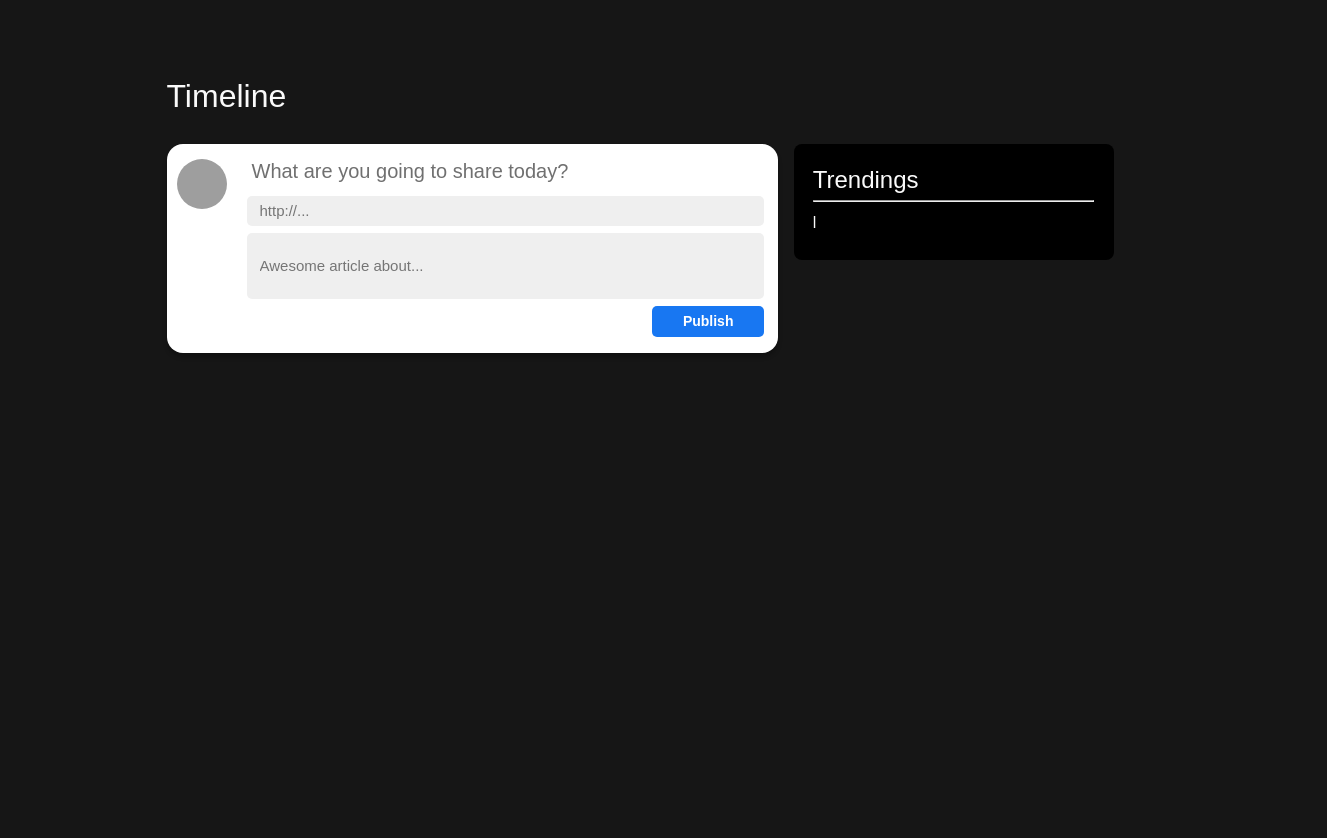
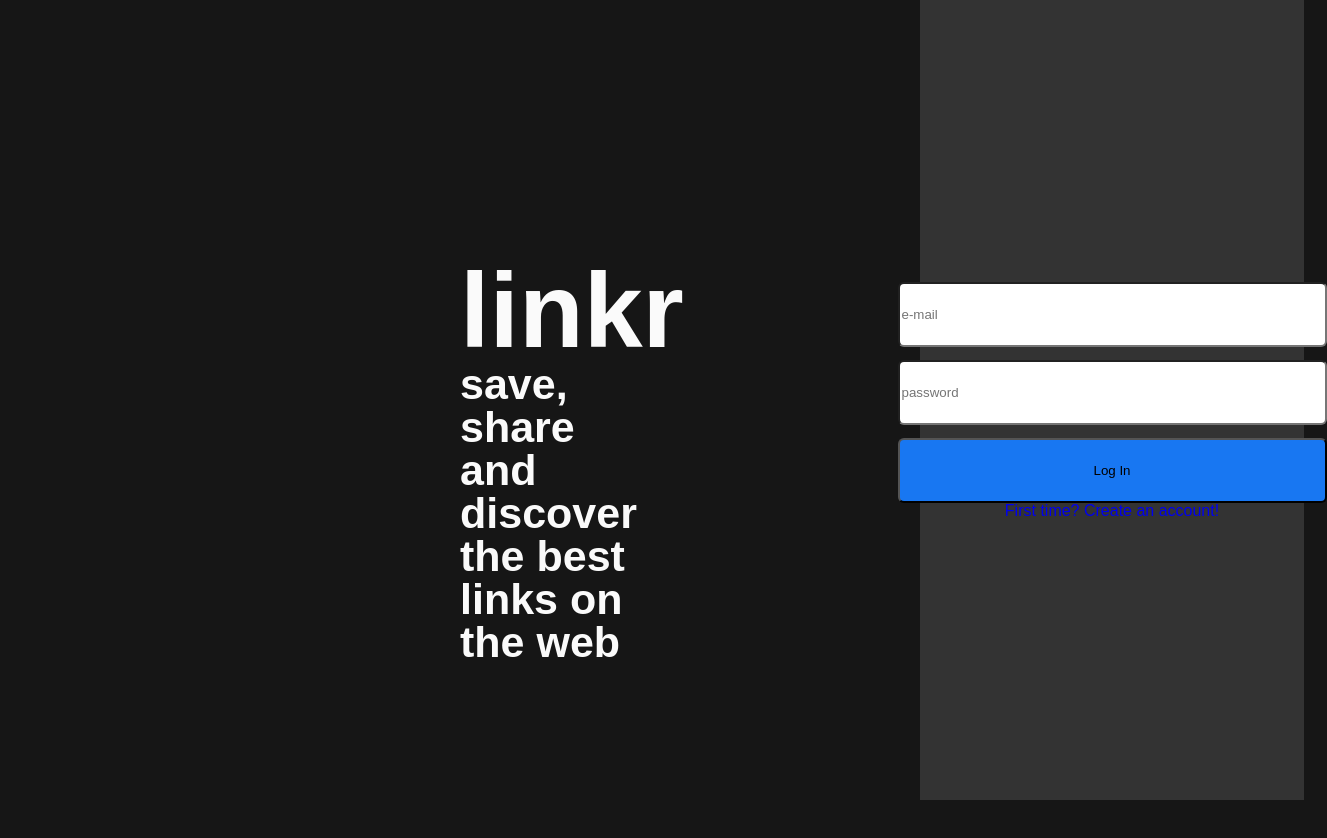
Before and after one commit to daniel-bernardino747/Linkr-F, a React (Create React App) app: page / in a window 1280 px wide. Shown: the top 838 px of the page, 1327 px wide, since content can reach past the window. Before the commit the page ends 800 px from the top, so only its background shows below. Built offline with nearby package versions, Linux system fonts and the light colour scheme; no server answers; grey boxes are pictures that could not be loaded.

Commit message:
feat: postPublishForm

```diff
--- a/src/components/PublishPost/index.js
+++ b/src/components/PublishPost/index.js
@@ -1,4 +1,6 @@
 import React from 'react'
+import { useForm } from 'react-hook-form'
+import { postPublish } from '../../services/api/post.services'
 
 import { Publish, Form } from './style'
 
@@ -7,56 +9,49 @@ export default function PublishPost() {
     image:
       'https://cdn.pixabay.com/photo/2015/04/23/22/00/tree-736885__480.jpg',
   }
-  const [disable, setDisable] = React.useState(false)
-  const [message, setMessage] = React.useState('Publish')
-  const [bodyData, setBodyData] = React.useState({ url: '', text: '' })
+  const { register, handleSubmit, formState } = useForm()
+  const { isSubmitting, errors } = formState
 
-  function submitForm(e) {
-    e.preventDefault()
-    setDisable(true)
-    setMessage('Publishing...')
-    console.log(bodyData)
-
-    /*
-    const promise = axios.post('http://localhost:5000/posts', bodyData)
-    promise.then(() => {
-      setBodyData({ url: '', text: '' })
-      setDisable(false)
-      window.location.reload()
-    })
-    promise.catch(() => {
-      alert('Houve um erro ao publicar seu link')
-      setDisable(false)
-    })
-    */
-  }
-
-  function sendInput(e) {
-    setBodyData({ ...bodyData, [e.target.name]: e.target.value })
+  function submitForm(data) {
+    return new Promise((resolve) =>
+      postPublish(data)
+        .then((sucess) => {
+          window.location.reload()
+          console.log(sucess.data)
+          resolve()
+        })
+        .catch((error) => {
+          console.log(error)
+        })
+    )
   }
 
   return (
     <Publish>
       <img src={data.image} alt="profileImg" />
-      <Form onSubmit={submitForm}>
+      <Form onSubmit={handleSubmit(submitForm)}>
         <p>What are you going to share today?</p>
         <input
           type="url"
           placeholder="http://..."
-          name="url"
-          onChange={sendInput}
-          disabled={disable}
-          required
+          {...register('url', {
+            required: true,
+          })}
         />
+        {errors?.url?.type === 'required' && <p>Url is required.</p>}
+        {errors?.url?.type === 'validate' && <p>Url is invalid.</p>}
+
         <input
           type="text"
           placeholder="Awesome article about..."
-          name="text"
-          onChange={sendInput}
-          disabled={disable}
+          {...register('text', { required: true, maxLength: 190 })}
         />
-        <button type="onSubmit" disabled={disable}>
-          {message}
+        {errors?.text?.type === 'required' && <p>Text is required.</p>}
+        {errors?.text?.type === 'maxLength' && (
+          <p>Text must have at max 190 characters.</p>
+        )}
+        <button disabled={isSubmitting}>
+          {isSubmitting ? 'Publishing...' : 'Publish'}
         </button>
       </Form>
     </Publish>
--- a/src/components/Snippet/index.js
+++ b/src/components/Snippet/index.js
@@ -5,8 +5,8 @@ import TextPost from '../TextPost'
 import { Banner, Content, ContIcons, ContTimeline } from './style'
 
 export default function Snippet(props) {
-  const { image, name, urlTitle, urlDescription, urlLink, urlImage } = props
-  console.log(image)
+  const { image, name, text, urlTitle, urlDescription, urlLink, urlImage } =
+    props
   return (
     <ContTimeline>
       <ContIcons>
@@ -16,9 +16,9 @@ export default function Snippet(props) {
       <div>
         <Content>
           <h1>{name}</h1>
-          <TextPost />
+          <TextPost text={text} />
         </Content>
-        <Banner>
+        <Banner onClick={() => window.open(urlLink)}>
           <div>
             <h1>{urlTitle}</h1>
             <h2>{urlDescription}</h2>
--- a/src/components/Snippet/style.js
+++ b/src/components/Snippet/style.js
@@ -45,6 +45,7 @@ export const Banner = styled.div`
   border: 1px solid #4d4d4d;
   border-radius: 5px;
   margin-top: 10px;
+  cursor: pointer;
 
   div {
     margin: 8px auto;
--- a/src/components/TextPost/index.js
+++ b/src/components/TextPost/index.js
@@ -5,7 +5,8 @@ import { ReactTagify } from 'react-tagify'
 // import { postHelpers } from '../../helpers/api/posts.helpers'
 import * as S from './style'
 
-export default function TextPost({ children }) {
+export default function TextPost({ children, text }) {
+  console.log(text)
   const viewHashtag = async (name) => {
     const statusOK = 200
     name = name.replace(/[.,;?!#@$%&*()]/gi, '')
@@ -20,9 +21,10 @@ export default function TextPost({ children }) {
   return (
     <S.Container>
       <ReactTagify colors="rgba(250, 250, 250, 1)" tagClicked={viewHashtag}>
-        “You might not think that #programmers! are #artists, but programming is
+        {text}
+{/*         “You might not think that #programmers! are #artists, but programming is
         an extremely creative #profession. Its logic-based creativity”
-        @JohnRomero
+        @JohnRomero */}
       </ReactTagify>
       <div>{children}</div>
     </S.Container>
--- a/src/components/Timeline/index.js
+++ b/src/components/Timeline/index.js
@@ -1,77 +1,38 @@
 import React from 'react'
-import { useState } from 'react'
-import { useEffect } from 'react'
-
+import { useState, useEffect } from 'react'
 import { api } from '../../services/api'
 import Snippet from '../Snippet'
 
 export default function Timeline() {
   //const [loading, setLoading] = useState(true)
   const [posts, setPosts] = useState([])
-
   function getPosts() {
     const promise = api.get('/posts')
     promise.then((res) => {
       //setLoading(false)
       setPosts(res.data)
-      console.log(res.data)
+      //console.log(res.data)
     })
     promise.catch((err) => {
       console.log(err)
-      /*const confirm = window.confirm(
+      const confirm = window.confirm(
         'An error occured while trying to fetch the posts, please refresh the page'
       )
       if (confirm) {
         window.location.reload()
-      } */
+      }
     })
   }
 
   useEffect(getPosts, [])
 
-  /*const posts = [
-    {
-      image:
-        'https://cdn.pixabay.com/photo/2015/04/23/22/00/tree-736885__480.jpg',
-      name: 'teste1',
-      text: `Oii, primeira #hashtag asdoasid asdoiasjdn asdoiasdml sadoias
-    asodias dasoidsa #doiasijdsa doasidhj uiyiu yuiyi ghjg jkj`,
-      urlTitle: 'titulo1',
-      urlDescription: 'Description url',
-      urlLink:
-        'https://cdn.pixabay.com/photo/2015/04/23/22/00/tree-736885__480.jpg',
-      urlImage:
-        'https://cdn.pixabay.com/photo/2015/04/23/22/00/tree-736885__480.jpg',
-    },
-    {
-      image:
-        'https://cdn.pixabay.com/photo/2015/04/23/22/00/tree-736885__480.jpg',
-      name: 'teste2',
-      text: `Oii, primeira #hash asdoasid asdoiasjdn asdoiasdml sadoias
-    asodias dasoidsa #doia doasidhj uiyiu yuiyi ghjg jkj`,
-      urlTitle: 'titulo2',
-      urlDescription: 'Description url',
-      urlLink:
-        'https://cdn.pixabay.com/photo/2015/04/23/22/00/tree-736885__480.jpg',
-      urlImage:
-        'https://cdn.pixabay.com/photo/2015/04/23/22/00/tree-736885__480.jpg',
-    },
-  ]*/
-
   return (
     <>
-      {posts &&
-        posts.map((post, index) => {
-          const {
-            image,
-            name,
-            text,
-            urlDescription,
-            urlLink,
-            urlImage,
-            urlTitle,
-          } = post
-          return (
+      {posts.map((post, index) => {
+        const { image, name, text, urlDescription, url, urlImage, urlTitle } =
+          post
+        return (
+          <>
             <Snippet
               key={index}
               image={image}
@@ -79,11 +40,12 @@ export default function Timeline() {
               text={text}
               urlTitle={urlTitle}
               urlDescription={urlDescription}
-              urlLink={urlLink}
+              urlLink={url}
               urlImage={urlImage}
             />
-          )
-        })}
+          </>
+        )
+      })}
     </>
   )
 }
--- a/src/components/Timeline/style.js
+++ b/src/components/Timeline/style.js
@@ -0,0 +1,4 @@
+import styled from "styled-components"
+
+export const Message = styled.h1`
+    font-size: 20px;`
--- a/src/routes/index.js
+++ b/src/routes/index.js
@@ -6,5 +6,5 @@ import PublicRoutes from './public.routes'
 
 export default function Routes() {
   const { signed } = useContext(AuthContext)
-  return signed ? <PublicRoutes /> : <PrivateRoutes />
+  return signed ? <PrivateRoutes /> : <PublicRoutes />
 }
--- a/src/services/api/post.services.js
+++ b/src/services/api/post.services.js
@@ -1,4 +1,8 @@
 import { api } from './index'
+
+export async function postPublish(config) {
+  return api.post(`/posts`, config)
+}
 
 export async function likePost(id, config) {
   return api.post(`/${id}/like`, {}, config)
```
Also changed, not shown: 1 other file (tests, documents, lock files or other folders).
